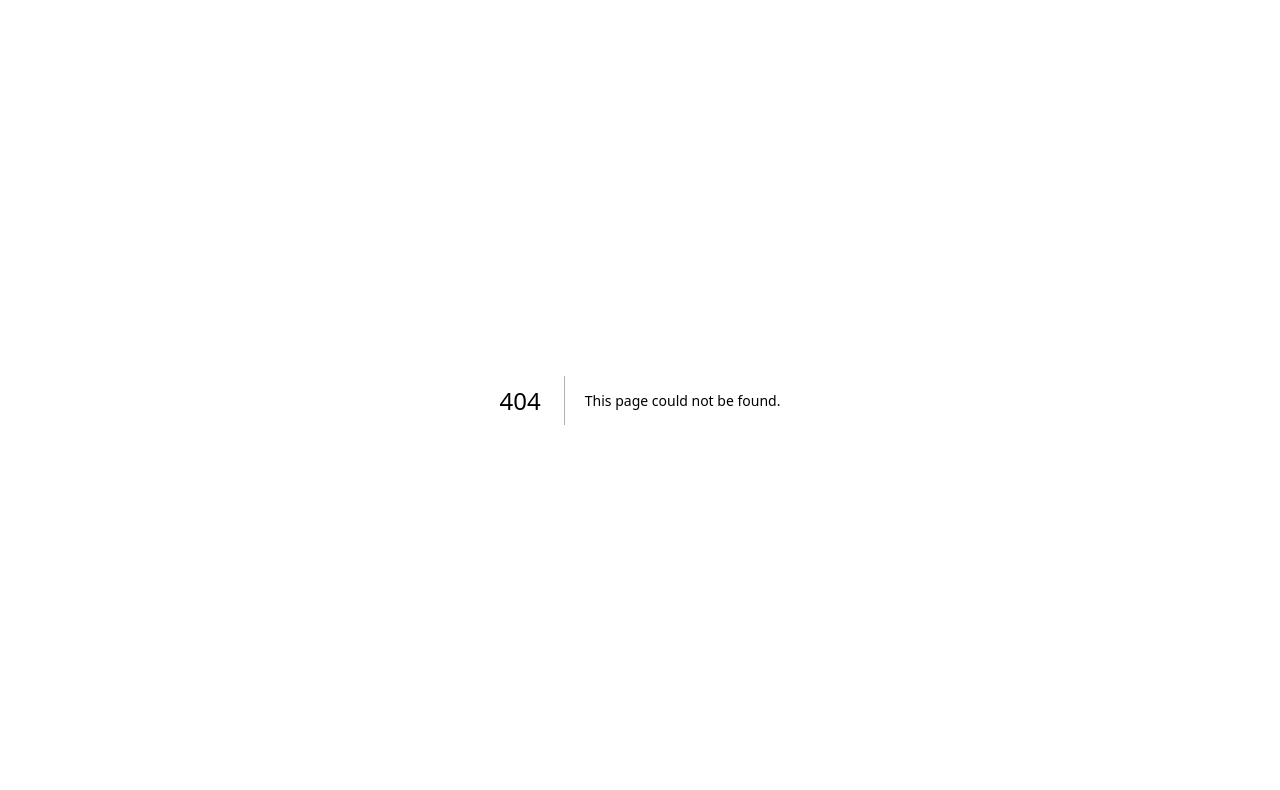
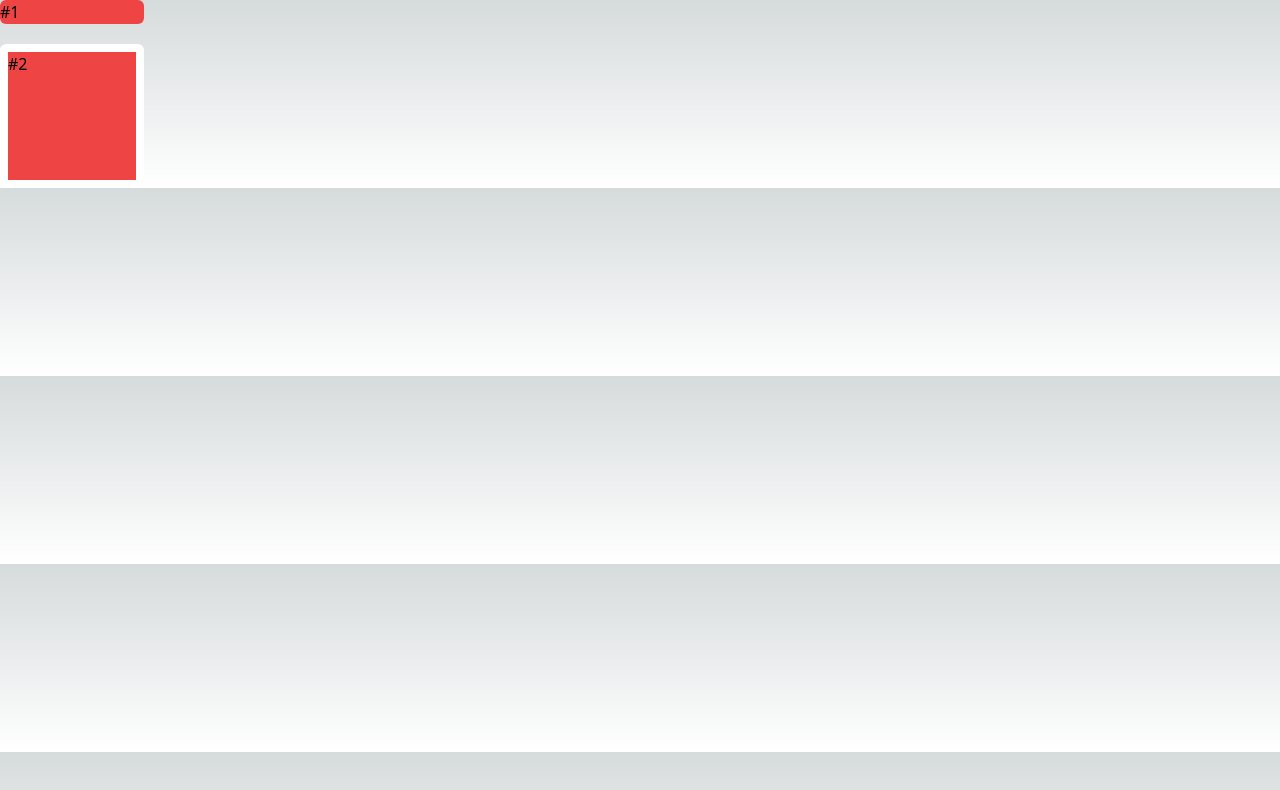
Before and after one commit to israelbulcaotavares/react-tailwind-cod3r, a Next.js app: page /caixa/boxsizing in a window 1280 px wide. Before the commit this address had no page. Shown: the top 790 px of the page. Built offline with nearby package versions, Linux system fonts and the light colour scheme.

Commit message:
box-sizing

```diff
--- /dev/null
+++ b/src/pages/caixa/boxsizing.tsx
@@ -0,0 +1,11 @@
+import Caixa from "@/components/Caixa";
+
+export default function BoxSizing(){
+    return(
+        <div className="flex flex-col gap-5">
+            <Caixa className="w-36 ">#1</Caixa>
+            {/* box-content */}
+            <Caixa className="w-36 h-36 border-8 border-white ">#2</Caixa>
+        </div>
+    )
+}
```
